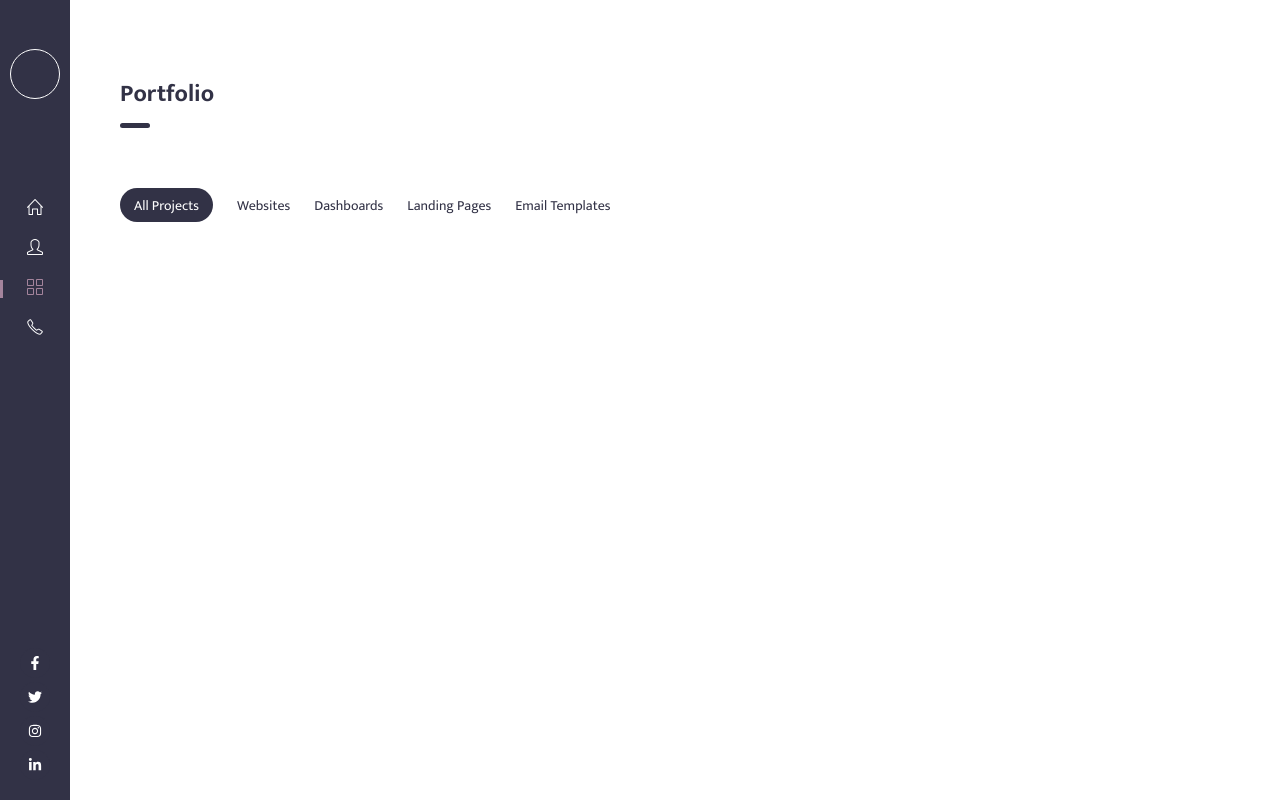
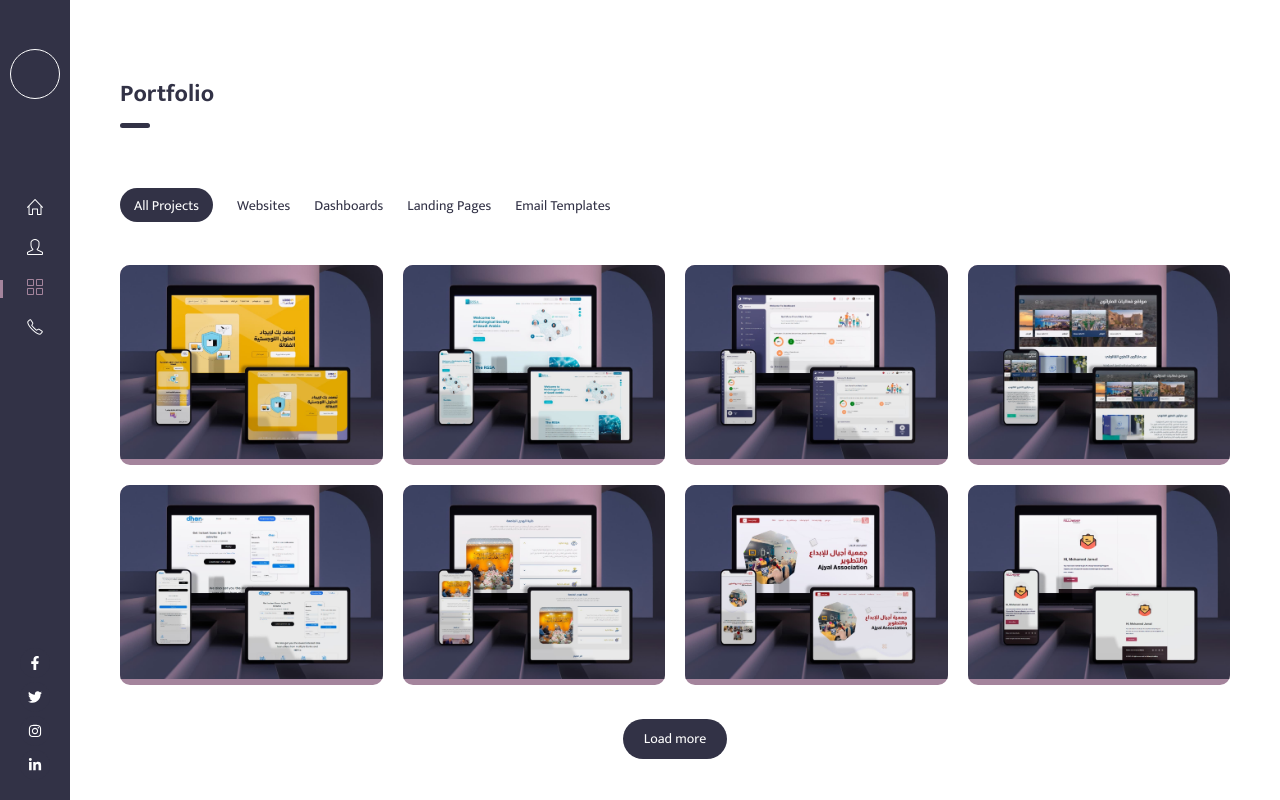
Before and after one commit to monamohammed97/MonaMohammedPortfolio, a React (Create React App) app: page /works in a window 1280 px wide. Built offline with nearby package versions, Linux system fonts and the light colour scheme; a web font is replaced by a local one.

Commit message:
Update Portfolios2.jsx

```diff
--- a/src/components/Sections/Portfolios2.jsx
+++ b/src/components/Sections/Portfolios2.jsx
@@ -10,46 +10,219 @@ const filters = [
 ];
 
 const allData = [
-  // بيانات المشاريع هنا
+  {
+    id: 1,
+    name: "LoBox",
+    category: ["landing pages"],
+    image: "images/lobox/home.jpg",
+    slug: "lobox",
+  },
+  {
+    id: 2,
+    name: "RSSA, Radiological Society of Saudi Arabia",
+    category: ["websites"],
+    image: "images/rssa/home.jpg",
+    slug: "rssa",
+  },
+  {
+    id: 3,
+    name: "Crypto Currencies Dashboard ",
+    category: ["dashboards"],
+    image: "images/trPay/home.jpg",
+    slug: "trPayUser",
+  },
+  {
+    id: 4,
+    name: "Marathon",
+    category: ["landing pages"],
+    image: "images/marthon/home.jpg",
+    slug: "marthon",
+  },
+  {
+    id: 5,
+    name: "Dhan App",
+    category: ["landing pages"],
+    image: "images/vinay/home.jpg",
+    slug: "dhanApp",
+  },
+  {
+    id: 6,
+    name: "Al-Huda University",
+    category: ["websites"],
+    image: "images/hudaUniversity/home.jpg",
+    slug: "hudaUniversity",
+  },
+  {
+    id: 7,
+    name: "Ajyal Landing Page and Dashboard",
+    category: ["landing pages", "dashboards"],
+    image: "images/ajyal/home.jpg",
+    slug: "ajyal",
+  },
+  {
+    id: 8,
+    name: "Email",
+    category: ["email templates"],
+    image: "images/email1/home.jpg",
+    slug: "email1",
+  },
+  {
+    id: 9,
+    name: "AL Maqal Landing Page",
+    category: ["landing pages"],
+    image: "images/moaql/home.jpg",
+    slug: "al-maqal",
+  },
+  {
+    id: 10,
+    name: "Krogarna Dashboard",
+    category: ["dashboards"],
+    image: "images/educationDash/home.jpg",
+    slug: "educationDash",
+  },
+  {
+    id: 11,
+    name: "Highnox Dashboard",
+    category: ["dashboards"],
+    image: "images/dashboardLearn/home.jpg",
+    slug: "learnDash",
+  },
+  {
+    id: 12,
+    name: "Al-sharq Feloowship Program",
+    category: ["websites"],
+    image: "images/education/home.jpg",
+    slug: "al-sharq",
+  },
+  {
+    id: 13,
+    name: "Dash",
+    category: ["websites"],
+    image: "images/dash/home.jpg",
+    slug: "dash",
+  },
+  {
+    id: 14,
+    name: "Kaitoss",
+    category: ["landing pages"],
+    image: "images/kaitos/home.jpg",
+    slug: "kaitoss",
+  },
+  {
+    id: 15,
+    name: "Yalla App",
+    category: ["landing pages"],
+    image: "images/menu/home.jpg",
+    slug: "yalla",
+  },
+  {
+    id: 16,
+    name: "TR-Pays Admin",
+    category: ["websites"],
+    image: "images/trPayAdmin/home.jpg",
+    slug: "trPayAdmin",
+  },
+  {
+    id: 17,
+    name: "Evaro",
+    category: ["websites"],
+    image: "images/evaro/home.jpg",
+    slug: "evaro",
+  },
+  {
+    id: 18,
+    name: "Saudi food & drog authority Dashboard",
+    category: ["dashboards"],
+    image: "images/product/home.jpg",
+    slug: "product",
+  },
+  {
+    id: 19,
+    name: "Lawyers Dashborad",
+    category: ["dashboards"],
+    image: "images/lawyer/home.jpg",
+    slug: "lawyer",
+  },
+  {
+    id: 20,
+    name: "ProShop E-commercial",
+    category: ["websites"],
+    image: "images/ecommercial/home.jpg",
+    slug: "ecommercial",
+  },
+  {
+    id: 21,
+    name: "Movies App",
+    category: ["websites"],
+    image: "images/movie/home.jpg",
+    slug: "movie",
+  },
+  {
+    id: 22,
+    name: "To Do App",
+    category: ["websites"],
+    image: "images/todo/home.jpg",
+    slug: "todo",
+  },
+  {
+    id: 23,
+    name: "Menu App",
+    category: ["websites"],
+    image: "images/menu1/home.jpg",
+    slug: "menu",
+  },
+  {
+    id: 24,
+    name: "Pringo",
+    category: ["websites"],
+    image: "images/website/home.jpg",
+    slug: "pringo",
+  },
+  {
+    id: 25,
+    name: "Email",
+    category: ["email templates"],
+    image: "images/email2/home.jpg",
+    slug: "email2",
+  },
 ];
 
 function Portfolios2() {
   const [activeFilter, setActiveFilter] = useState(filters[0].name.toLowerCase());
+  const [filteredItems, setFilteredItems] = useState([]);
   const [visibleItems, setVisibleItems] = useState([]);
   const [dataVisibleCount, setDataVisibleCount] = useState(8);
   const [noMorePost, setNoMorePost] = useState(false);
 
   useEffect(() => {
-    filterItems(filters[0].name.toLowerCase());
+    filterData(filters[0].name.toLowerCase());
   }, []);
 
-  const filterItems = (filter) => {
-    let filteredData =
-      filter === "all projects"
+  const filterData = (filter) => {
+    let tempData =
+      filter === filters[0].name.toLowerCase()
         ? allData
-        : allData.filter((item) => item.category.includes(filter));
+        : allData.filter((data) => data.category.includes(filter));
 
-    setActiveFilter(filter);
-    setVisibleItems(filteredData.slice(0, 8));
+    setFilteredItems(tempData);
+    setVisibleItems(tempData.slice(0, 8));
+    setNoMorePost(tempData.length <= 8);
     setDataVisibleCount(8);
-    setNoMorePost(filteredData.length <= 8);
   };
 
   const handleChange = (e) => {
-    let selectedFilter = e.target.textContent.toLowerCase();
-    filterItems(selectedFilter);
+    e.preventDefault();
+    let targetFilter = e.target.textContent.toLowerCase();
+    setActiveFilter(targetFilter);
+    filterData(targetFilter);
   };
 
-  const handleLoadMore = () => {
-    let filteredData =
-      activeFilter === "all projects"
-        ? allData
-        : allData.filter((item) => item.category.includes(activeFilter));
-
+  const handleLoadMore = (e) => {
+    e.preventDefault();
     let newCount = dataVisibleCount + 4;
     setDataVisibleCount(newCount);
-    setVisibleItems(filteredData.slice(0, newCount));
-    setNoMorePost(newCount >= filteredData.length);
+    setVisibleItems(filteredItems.slice(0, newCount));
+    setNoMorePost(newCount >= filteredItems.length);
   };
 
   return (
@@ -58,9 +231,7 @@ function Portfolios2() {
         {filters.map((filter) => (
           <li
             className={
-              filter.name.toLowerCase() === activeFilter
-                ? "list-inline-item mb-2 current"
-                : "list-inline-item mb-2"
+              filter.name.toLowerCase() === activeFilter ? "list-inline-item mb-2 current" : "list-inline-item mb-2"
             }
             key={filter.id}
             onClick={handleChange}
@@ -80,9 +251,9 @@ function Portfolios2() {
 
       {!noMorePost && (
         <div className="load-more text-center mt-4 fadeIn delay_ms_7">
-          <button className="btn btn-default" onClick={handleLoadMore}>
+          <a href="#" className="btn btn-default" onClick={handleLoadMore}>
             <i className="fas fa-circle-notch"></i> Load more
-          </button>
+          </a>
         </div>
       )}
     </>
```
